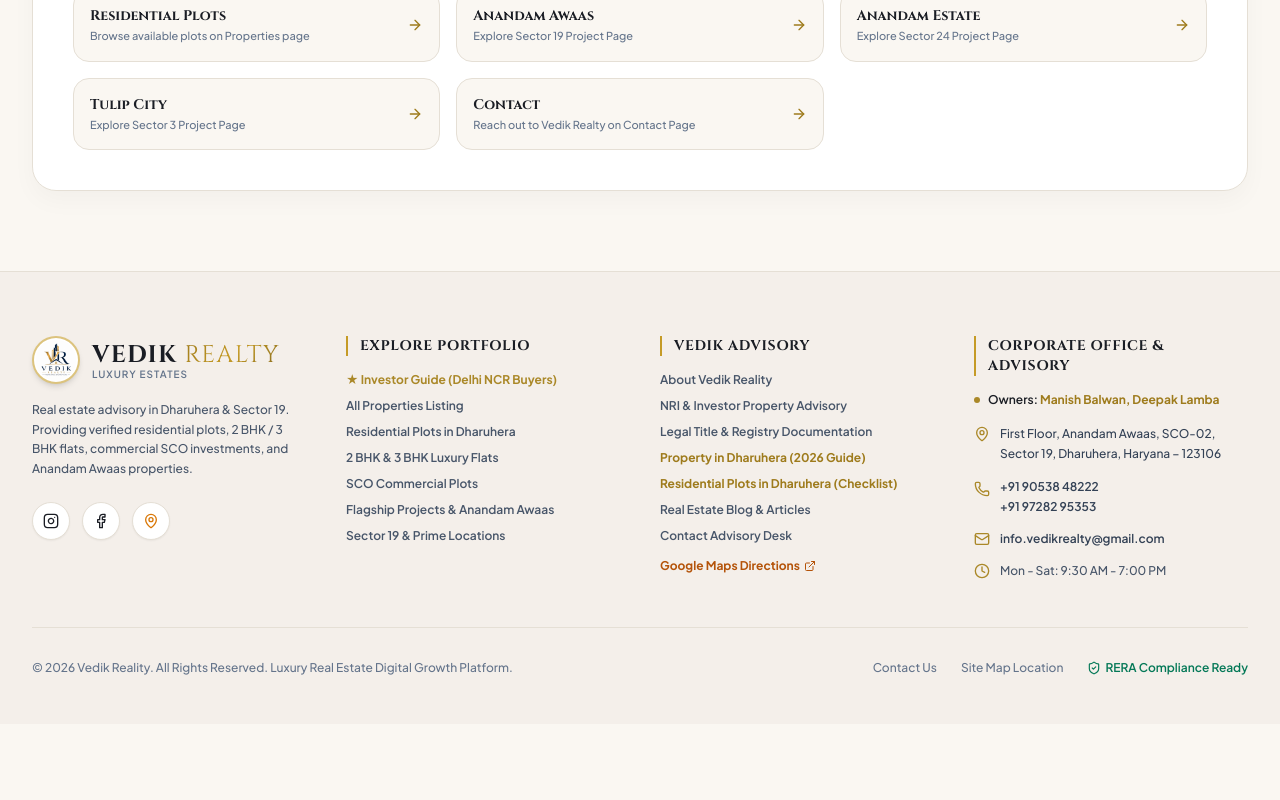
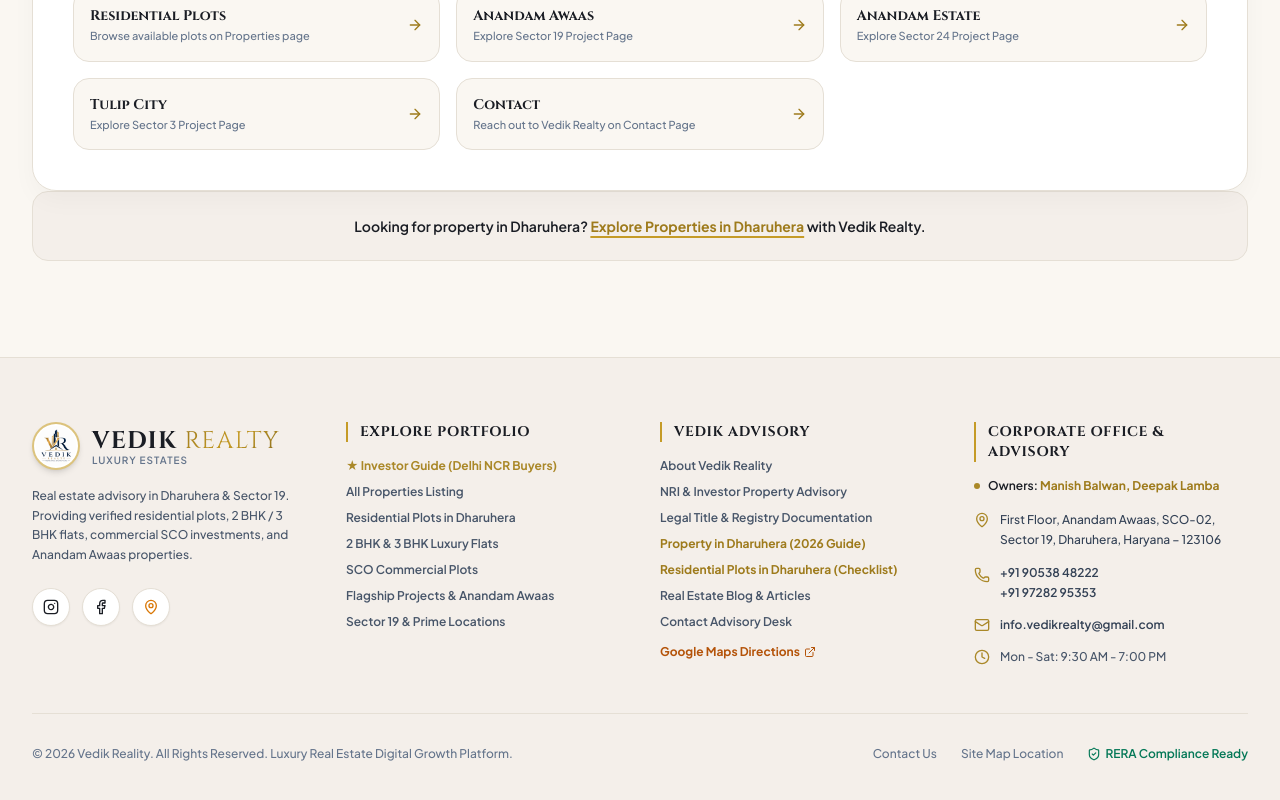
Before and after one commit to bansalsaumya/vedik-reality, a React (Vite) app: page /services in a window 1280 px wide. Shown: the part 1317-2117 px from the top of the page. Before the commit the page ends 2041 px from the top, so only its background shows below. Built offline with nearby package versions, Linux system fonts and the light colour scheme; no server answers.

Commit message:
SEO: Fix broken slugs, strengthen internal links and H1 for 'property in Dharuhera'

```diff
--- a/src/pages/AboutPage.jsx
+++ b/src/pages/AboutPage.jsx
@@ -40,6 +40,16 @@
             </p>
             <p>
               Situated at First Floor, Anandam Awaas, SCO-02, Sector 19, Dharuhera, we bring on-ground market expertise in <strong className="text-charcoal-900 font-bold">real estate in Dharuhera</strong>, helping buyers evaluate legal title verification, project master plans, and long-term capital growth potential.
+            </p>
+            <p>
+              Explore verified{' '}
+              <Link
+                to="/properties"
+                className="font-bold text-gold-700 hover:text-charcoal-900 underline decoration-gold-500 decoration-2 underline-offset-4"
+              >
+                property in Dharuhera
+              </Link>{' '}
+              — from residential plots to commercial spaces — directly on our listings page.
             </p>
 
             <div className="grid grid-cols-2 gap-4 pt-4">
--- a/src/pages/BlogListPage.jsx
+++ b/src/pages/BlogListPage.jsx
@@ -23,7 +23,7 @@
           </div>
 
           <h1 className="font-serif text-3xl sm:text-4xl md:text-5xl font-bold text-charcoal-800">
-            Dharuhera Property & <span className="gold-gradient-text font-serif">Buyer Guides</span>
+            Property &amp; Plot Buyer Guides for <span className="gold-gradient-text font-serif">Dharuhera</span>
           </h1>
 
           <p className="text-sm sm:text-base text-slate-600 font-medium">
--- a/src/pages/ContactPage.jsx
+++ b/src/pages/ContactPage.jsx
@@ -1,4 +1,5 @@
 import React, { useState } from 'react';
+import { Link } from 'react-router-dom';
 import { MapPin, Phone, Mail, Clock, Send, CheckCircle2, ShieldCheck, Loader2 } from 'lucide-react';
 import { useSettings } from '../context/SettingsContext';
 import SEO from '../components/SEO';
@@ -55,6 +56,16 @@
           </h1>
           <p className="mt-3 text-sm sm:text-base text-slate-700 font-medium max-w-3xl leading-relaxed">
             Looking for property in Dharuhera, Haryana? Contact Vedik Realty for assistance with residential plots, residential properties, commercial properties and real estate opportunities.
+          </p>
+          <p className="mt-2 text-sm text-slate-600 font-medium">
+            You can also{' '}
+            <Link
+              to="/properties"
+              className="font-bold text-gold-700 hover:text-charcoal-900 underline decoration-gold-500 decoration-2 underline-offset-4"
+            >
+              browse property in Dharuhera
+            </Link>{' '}
+            directly on our listings page.
           </p>
         </div>
 
--- a/src/pages/HomePage.jsx
+++ b/src/pages/HomePage.jsx
@@ -229,13 +229,23 @@
                 Exclusive <span className="gold-gradient-text font-serif">Developer Projects</span>
               </h2>
             </div>
-            <Link
-              to="/projects"
-              className="mt-4 md:mt-0 text-xs font-bold uppercase tracking-wider text-gold-700 hover:text-charcoal-800 transition-colors flex items-center gap-1"
-            >
-              <span>Explore All Projects</span>
-              <ArrowRight className="w-4 h-4" />
-            </Link>
+            <div className="mt-4 md:mt-0 flex items-center gap-4">
+              <Link
+                to="/properties"
+                className="text-xs font-bold uppercase tracking-wider text-gold-700 hover:text-charcoal-800 transition-colors flex items-center gap-1"
+              >
+                <span>Property in Dharuhera</span>
+                <ArrowRight className="w-4 h-4" />
+              </Link>
+              <span className="text-borderlight">|</span>
+              <Link
+                to="/projects"
+                className="text-xs font-bold uppercase tracking-wider text-slate-500 hover:text-charcoal-800 transition-colors flex items-center gap-1"
+              >
+                <span>All Projects</span>
+                <ArrowRight className="w-4 h-4" />
+              </Link>
+            </div>
           </div>
 
           <div className="grid grid-cols-1 md:grid-cols-3 gap-8">
@@ -457,10 +467,11 @@
             </h3>
             <div className="flex flex-wrap justify-center gap-2">
               {[
+                { label: 'Property in Dharuhera', link: '/properties' },
                 { label: 'Plots in Sector 19 Dharuhera', link: '/properties?location=Sector%2019%20%26%2024%20Dharuhera' },
-                { label: 'Anandam Awaas Plots (72-177 Sq.Yd)', link: '/properties/anandam-awaas-anandam-estate-dharuhera' },
+                { label: 'Anandam Awaas Plots (72-177 Sq.Yd)', link: '/properties/anandam-awaas-dharuhera' },
                 { label: 'Tulip City Plots Sector 3 (88-141 Sq.Yd)', link: '/properties/tulip-city-sector-3-dharuhera' },
-                { label: 'Anandam Estate Sector 24 Luxury Plots', link: '/projects' },
+                { label: 'Anandam Estate Sector 24 Luxury Plots', link: '/properties/anandam-estate-dharuhera' },
                 { label: 'NH-48 Dharuhera Commercial SCO', link: '/properties?type=Commercial' },
                 { label: 'Delhi NCR Investor Guide', link: '/invest-in-dharuhera' },
                 { label: 'Property Dealer in Dharuhera', link: '/contact' }
--- a/src/pages/PropertiesPage.jsx
+++ b/src/pages/PropertiesPage.jsx
@@ -108,11 +108,13 @@
             Real Estate Portfolio &bull; Dharuhera, Haryana
           </span>
           <h1 className="font-serif text-3xl sm:text-4xl md:text-5xl font-bold text-charcoal-800">
-            Properties for Sale in <span className="gold-gradient-text font-serif">Dharuhera</span>
+            Property in <span className="gold-gradient-text font-serif">Dharuhera</span>
           </h1>
+          <p className="mt-1 text-base text-slate-500 font-semibold">Residential Plots, Flats &amp; Commercial Properties for Sale</p>
           <p className="mt-3 text-sm text-slate-700 font-medium max-w-3xl leading-relaxed">
             Explore residential plots, residential properties and commercial property opportunities in Dharuhera, Haryana. Vedik Realty helps buyers find suitable properties for sale and connect directly for genuine property enquiries.
           </p>
+
         </div>
 
         {/* Filter Toolbar & Controls */}
--- a/src/pages/ServicesPage.jsx
+++ b/src/pages/ServicesPage.jsx
@@ -157,6 +157,22 @@
 
       </div>
 
+      {/* Internal Link to Properties Hub */}
+      <div className="max-w-7xl mx-auto px-4 sm:px-6 lg:px-8 pb-4">
+        <div className="p-6 rounded-2xl bg-cream border border-borderlight text-center space-y-2">
+          <p className="text-sm font-semibold text-charcoal-800">
+            Looking for property in Dharuhera?{' '}
+            <Link
+              to="/properties"
+              className="font-bold text-gold-700 hover:text-charcoal-900 underline decoration-gold-500 decoration-2 underline-offset-4"
+            >
+              Explore Properties in Dharuhera
+            </Link>{' '}
+            with Vedik Realty.
+          </p>
+        </div>
+      </div>
+
       {modalOpen && (
         <EnquiryModal
           isOpen={modalOpen}
```
